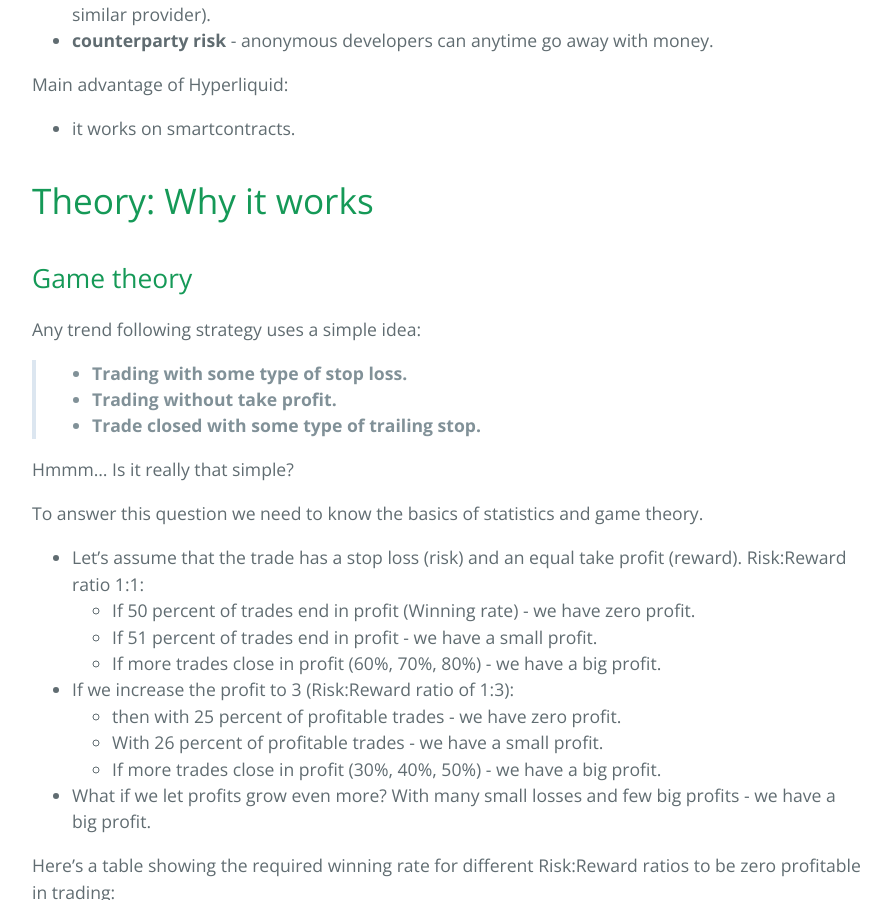
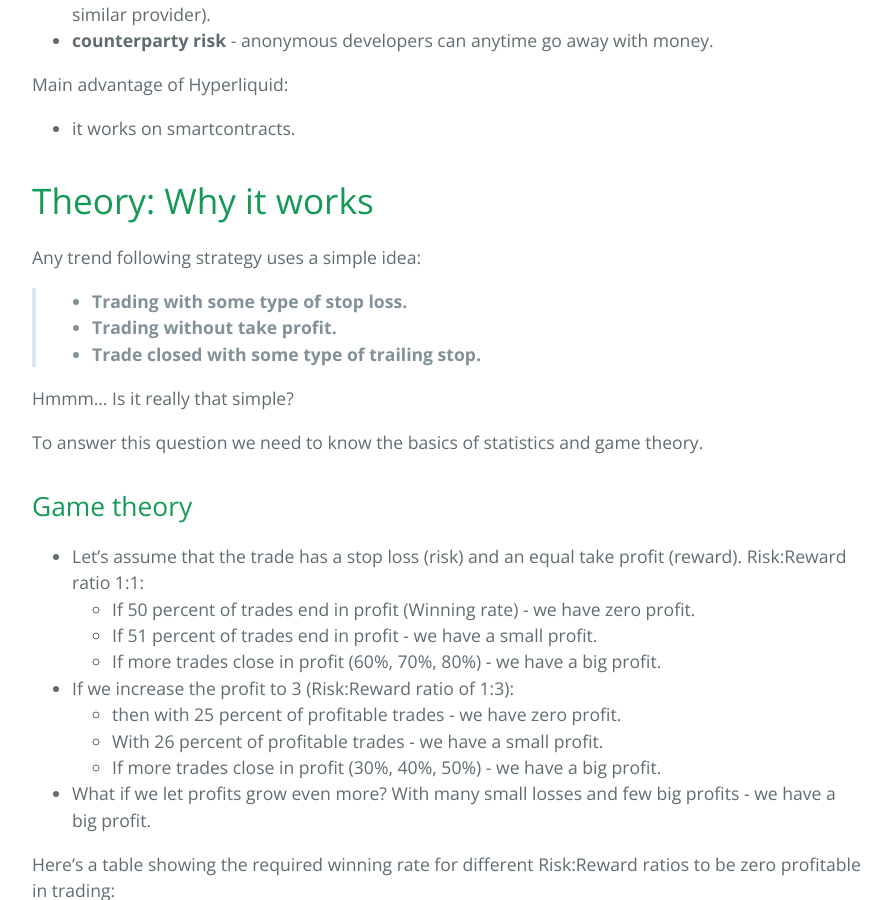
Before and after one commit to sergeyen7/sergeyen7.github.io, a Jekyll site: the page built from index.md, in a window 1280 px wide and 900 px high, scrolled down 7202 px. Shown: the whole window, without its empty margins (192-1083 px from the left). Built offline with Jekyll 4.4.1, drawn with Linux system fonts in a browser that asks for light colours; nearby versions of some CDN libraries; part of the change alters nothing that is shown.

```diff
--- a/index.md
+++ b/index.md
@@ -220,8 +220,6 @@ Main advantage of Hyperliquid:
 
 # Theory: Why it works
 
-## Game theory
-
 Any trend following strategy uses a simple idea:
 
 > * **Trading with some type of stop loss.**
@@ -231,6 +229,8 @@ Any trend following strategy uses a simple idea:
 Hmmm... Is it really that simple?
 
 To answer this question we need to know the basics of statistics and game theory.
+
+## Game theory
 
 - Let's assume that the trade has a stop loss (risk) and an equal take profit (reward). Risk:Reward ratio 1:1:
   - If 50 percent of trades end in profit (Winning rate) - we have zero profit.
```
